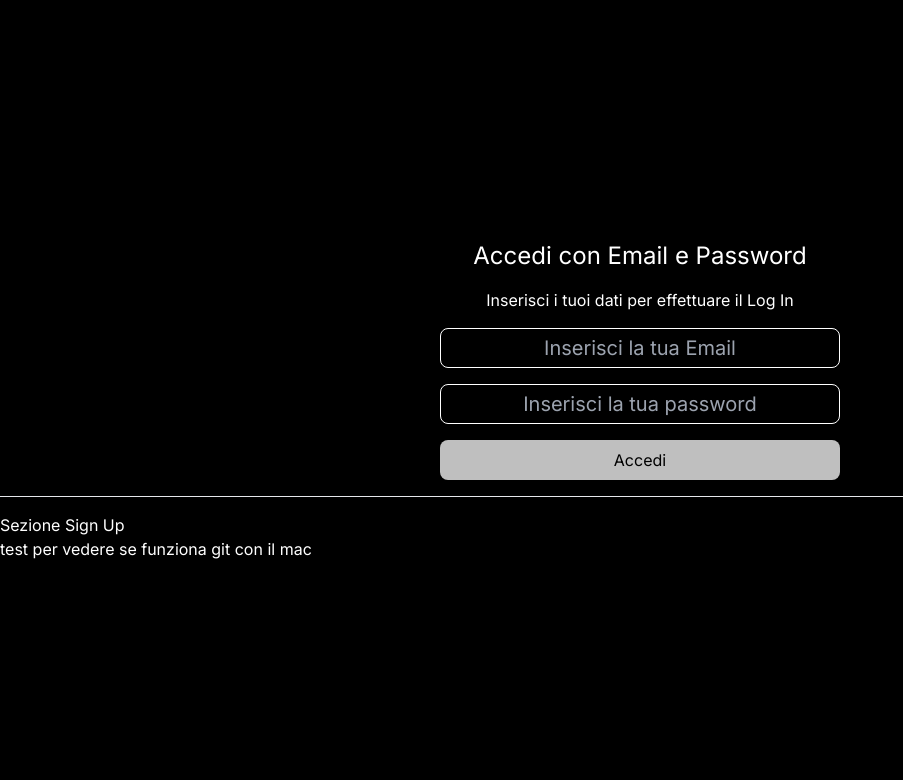
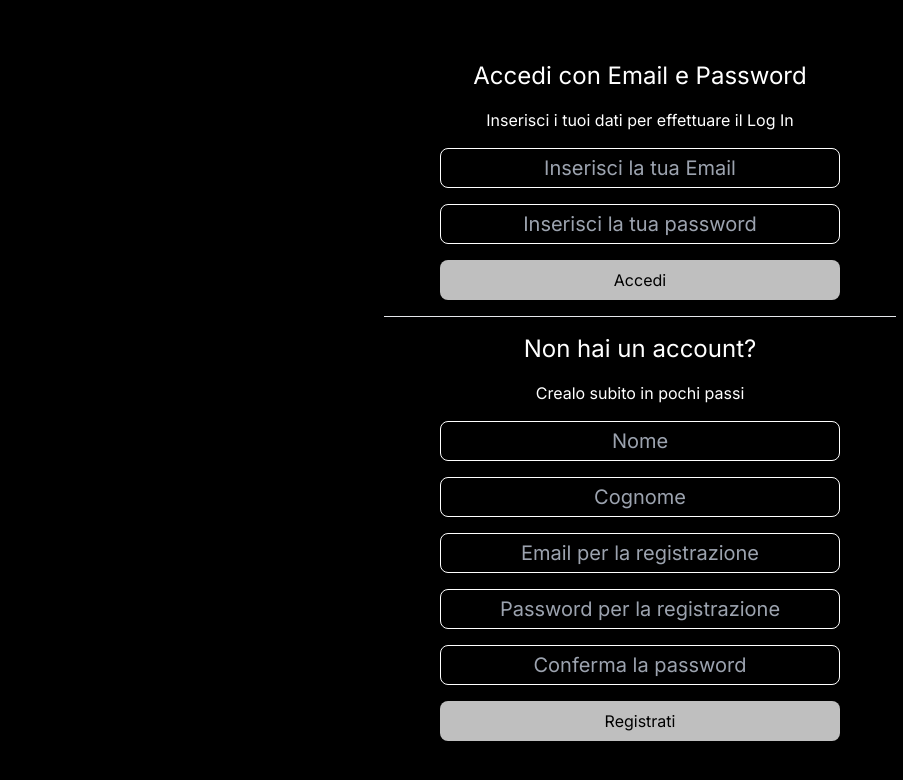
Before and after one commit to WebdevEca/form-registrazione, a Next.js app: page / in a window 1280 px wide. Shown: the top 780 px of the page, without its empty margins (0-903 px from the left). Built offline with nearby package versions, Linux system fonts and the light colour scheme.

Commit message:
finto style forms, mancante vettore smile per UX

```diff
--- /dev/null
+++ b/src/app/components/signUpForm/signUp.js
@@ -0,0 +1,24 @@
+import InputForm from "../inputForm/inputForm";
+import styles from "./signUp.module.css";
+
+const SignUpForm = () => {
+  return (
+    <div className="flex flex-col items-center gap-4">
+      <h3 className="text-2xl">Non hai un account?</h3>
+      <p className="text-base">Crealo subito in pochi passi</p>
+      <form className="flex flex-col gap-4">
+        <InputForm type="text" placeholder="Nome" />
+        <InputForm type="text" placeholder="Cognome" />
+        <InputForm type="email" placeholder="Email per la registrazione" />
+        <InputForm
+          type="password"
+          placeholder="Password per la registrazione"
+        />
+        <InputForm type="password" placeholder="Conferma la password" />
+        <InputForm type="submit" value="Registrati" />
+      </form>
+    </div>
+  );
+};
+
+export default SignUpForm;
--- a/src/app/page.js
+++ b/src/app/page.js
@@ -2,18 +2,14 @@ import Image from "next/image";
 import SignInForm from "./components/signInForm/signInForm";
 
 import styles from "./home.module.css";
+import SignUpForm from "./components/signUpForm/signUp";
 
 export default function Home() {
   return (
-    <div className="h-screen flex flex-col justify-center gap-4">
-      <section className={styles.signInSection}>
-        <SignInForm />
-      </section>
-      <hr />
-      <section className={styles.signUpSection}>
-        <h1>Sezione Sign Up</h1>
-        <p>test per vedere se funziona git con il mac</p>
-      </section>
+    <div className="h-screen flex flex-col justify-center items-center gap-4">
+      <SignInForm />
+      <hr className="w-2/5" />
+      <SignUpForm />
     </div>
   );
 }
```
Also changed, not shown: src/app/components/signUpForm/signUp.module.css (added), 1 other file (tests, documents, lock files or other folders).
